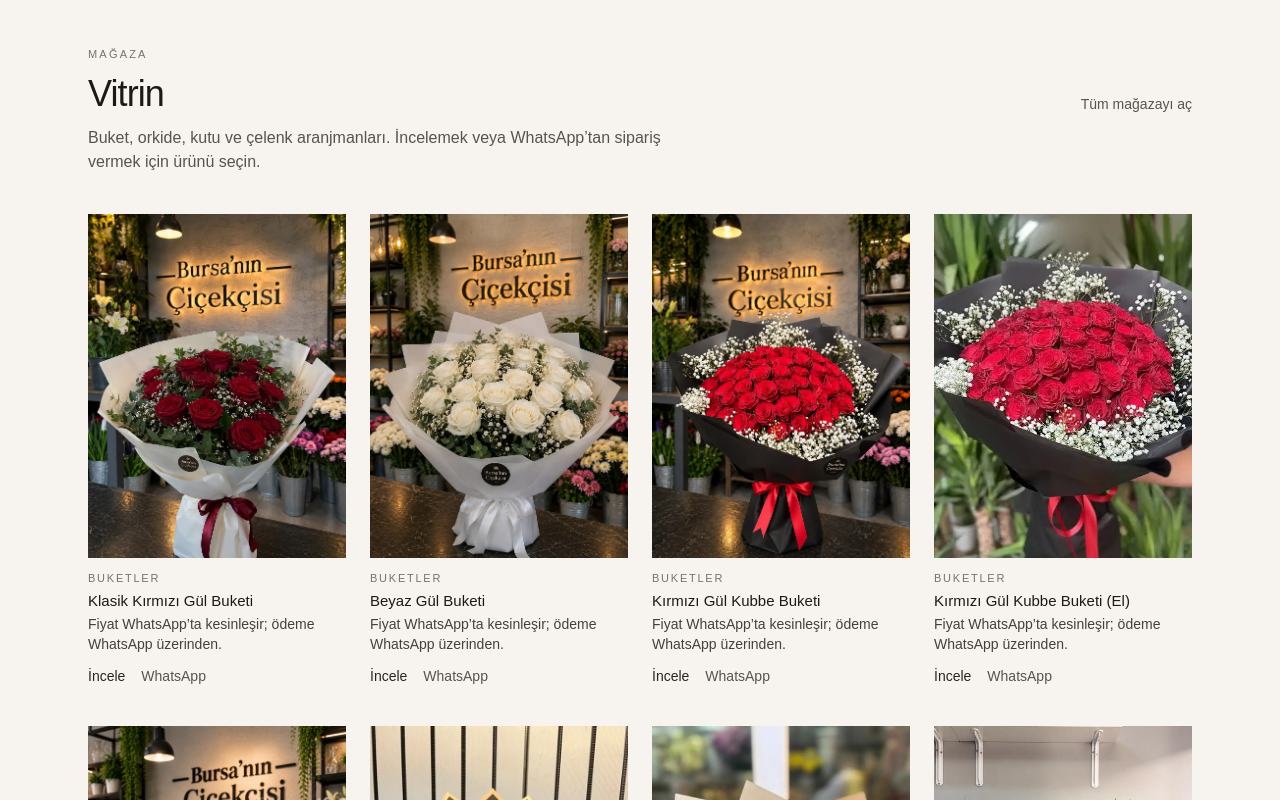
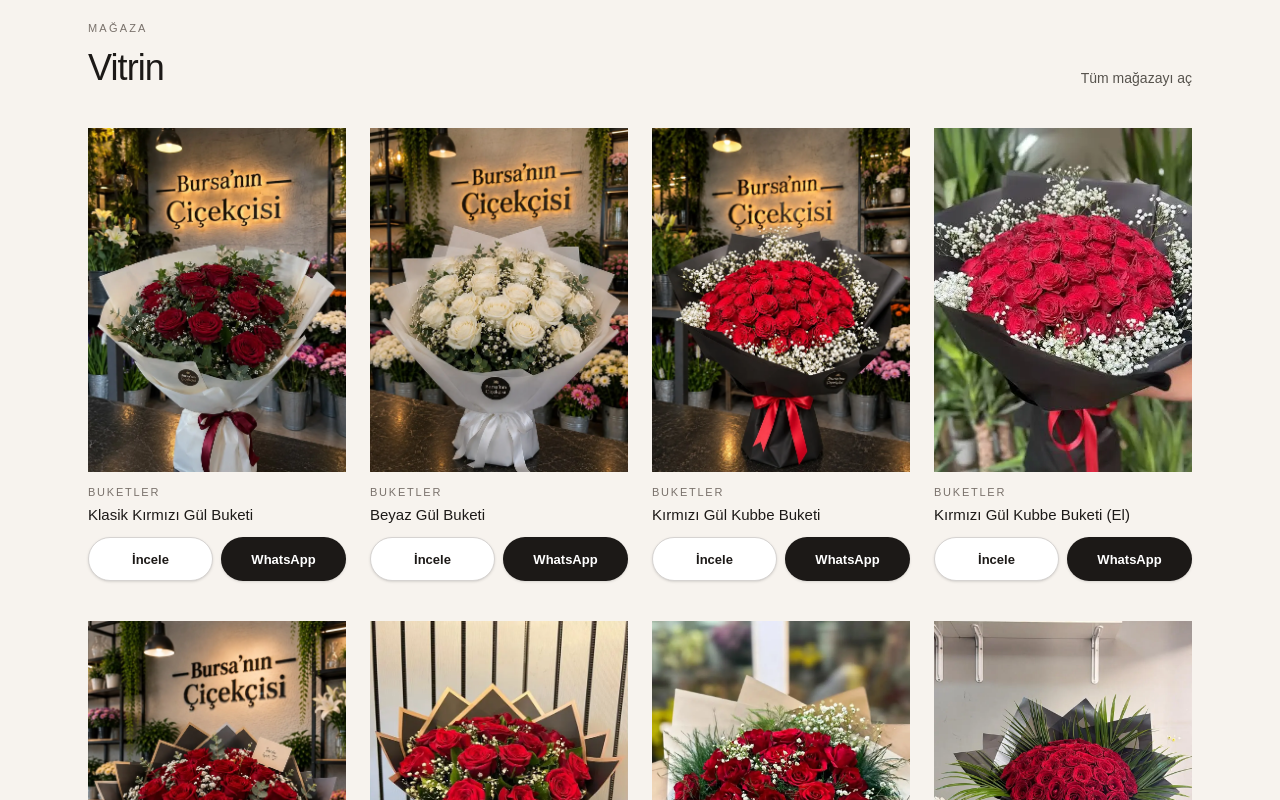
Before and after one commit to Mussokmen/3dcicekci, a React (Vite) app: page / in a window 1280 px wide. Shown: the part 960-1760 px from the top of the page. Built offline with nearby package versions, Linux system fonts and the light colour scheme.

Commit message:
Fiyat cümlesini kaldır, kart eylemlerini düğme yap.
Hero, kart ve ürün sayfasındaki fiyat/ödeme cümlesi ile Vitrin alt yazısı kalktı. İncele ve WhatsApp, kartın altında yan yana duran düğmeler oldu.

```diff
--- a/src/components/home/HomeVitrine.tsx
+++ b/src/components/home/HomeVitrine.tsx
@@ -16,10 +16,6 @@ export function HomeVitrine() {
             Tüm mağazayı aç
           </Link>
         </div>
-        <p className="mt-3 max-w-xl text-base text-stone-600">
-          Buket, orkide, kutu ve çelenk aranjmanları. İncelemek veya WhatsApp’tan sipariş vermek için
-          ürünü seçin.
-        </p>
         <div className="mt-10">
           <ProductGrid products={products} showOrderActions />
         </div>
--- a/src/components/shop/ProductCard.tsx
+++ b/src/components/shop/ProductCard.tsx
@@ -1,7 +1,7 @@
 import { Link } from "react-router-dom";
 import type { Product } from "@/config/products";
 import { getCategoryName } from "@/config/products";
-import { buildWhatsAppUrl, whatsappCommerceLine } from "@/config/site";
+import { buildWhatsAppUrl } from "@/config/site";
 
 type ProductCardProps = {
   product: Product;
@@ -31,21 +31,21 @@ export function ProductCard({ product, showOrderActions = false }: ProductCardPr
           {product.price != null ? (
             <p className="mt-1 text-sm text-stone-700">{product.price} TL</p>
           ) : null}
-          <p className="mt-1 text-sm leading-snug text-stone-700">
-            {product.price != null ? "Ödeme WhatsApp üzerinden." : whatsappCommerceLine}
-          </p>
         </div>
       </Link>
       {showOrderActions ? (
-        <div className="mt-3 flex flex-wrap items-center gap-x-4 gap-y-2 text-sm">
-          <Link to={`/urun/${product.slug}`} className="text-stone-800 underline-offset-4 hover:underline">
+        <div className="mt-3 grid grid-cols-2 gap-2">
+          <Link
+            to={`/urun/${product.slug}`}
+            className="inline-flex min-h-11 items-center justify-center rounded-full border border-stone-300 bg-white px-2 text-center text-[13px] font-semibold text-stone-900 shadow-sm hover:bg-stone-50 focus-visible:outline-2 focus-visible:outline-offset-2 focus-visible:outline-stone-900"
+          >
             İncele
           </Link>
           <a
             href={buildWhatsAppUrl(product.whatsappMessage)}
             target="_blank"
             rel="noreferrer"
-            className="text-stone-600 hover:text-stone-900"
+            className="inline-flex min-h-11 items-center justify-center rounded-full bg-stone-900 px-2 text-center text-[13px] font-semibold text-white shadow-sm hover:bg-stone-800 focus-visible:outline-2 focus-visible:outline-offset-2 focus-visible:outline-stone-900"
           >
             WhatsApp
           </a>
--- a/src/config/site.ts
+++ b/src/config/site.ts
@@ -50,13 +50,10 @@ export function hasGoogleBusiness() {
 export const deliveryWindowNote =
   "Saat aralığı ve teslimat ücreti WhatsApp’ta kesinleşir.";
 
-export const whatsappCommerceLine =
-  "Fiyat WhatsApp’ta kesinleşir; ödeme WhatsApp üzerinden.";
-
 export const homeHeading = "Küçük Bir Çiçek, Büyük Bir His";
 
 export const homeIntro =
-  "Sevdiklerinize en güzel duyguları, özenle hazırlanmış taze çiçeklerle gönderin. Bursa’nın her köşesine sevginizi ulaştıralım. Fiyat WhatsApp’ta kesinleşir; ödeme WhatsApp üzerinden.";
+  "Sevdiklerinize en güzel duyguları, özenle hazırlanmış taze çiçeklerle gönderin. Bursa’nın her köşesine sevginizi ulaştıralım.";
 
 export const shopIntro =
   "Buket, orkide, kutu ve çelenk aranjmanları. Siparişler WhatsApp üzerinden alınır.";
--- a/src/pages/ProductDetailPage.tsx
+++ b/src/pages/ProductDetailPage.tsx
@@ -18,7 +18,7 @@ import {
   productTrustChips,
 } from "@/config/product-detail";
 import { getCategoryName, getProductBySlug } from "@/config/products";
-import { absoluteUrl, buildWhatsAppUrl, deliveryWindowNote, whatsappCommerceLine } from "@/config/site";
+import { absoluteUrl, buildWhatsAppUrl, deliveryWindowNote } from "@/config/site";
 
 export function ProductDetailPage() {
   const { slug = "" } = useParams();
@@ -77,10 +77,6 @@ export function ProductDetailPage() {
         <span className="px-2">/</span>
         <span className="text-stone-700">{product.name}</span>
       </nav>
-
-      <p className="mb-6 max-w-xl text-sm leading-relaxed text-stone-800">
-        {product.price != null ? `${product.price} TL. Ödeme WhatsApp üzerinden.` : whatsappCommerceLine}
-      </p>
 
       <div className="grid items-start gap-10 lg:grid-cols-2 lg:gap-16">
         <div className="order-2 lg:order-1">
```
